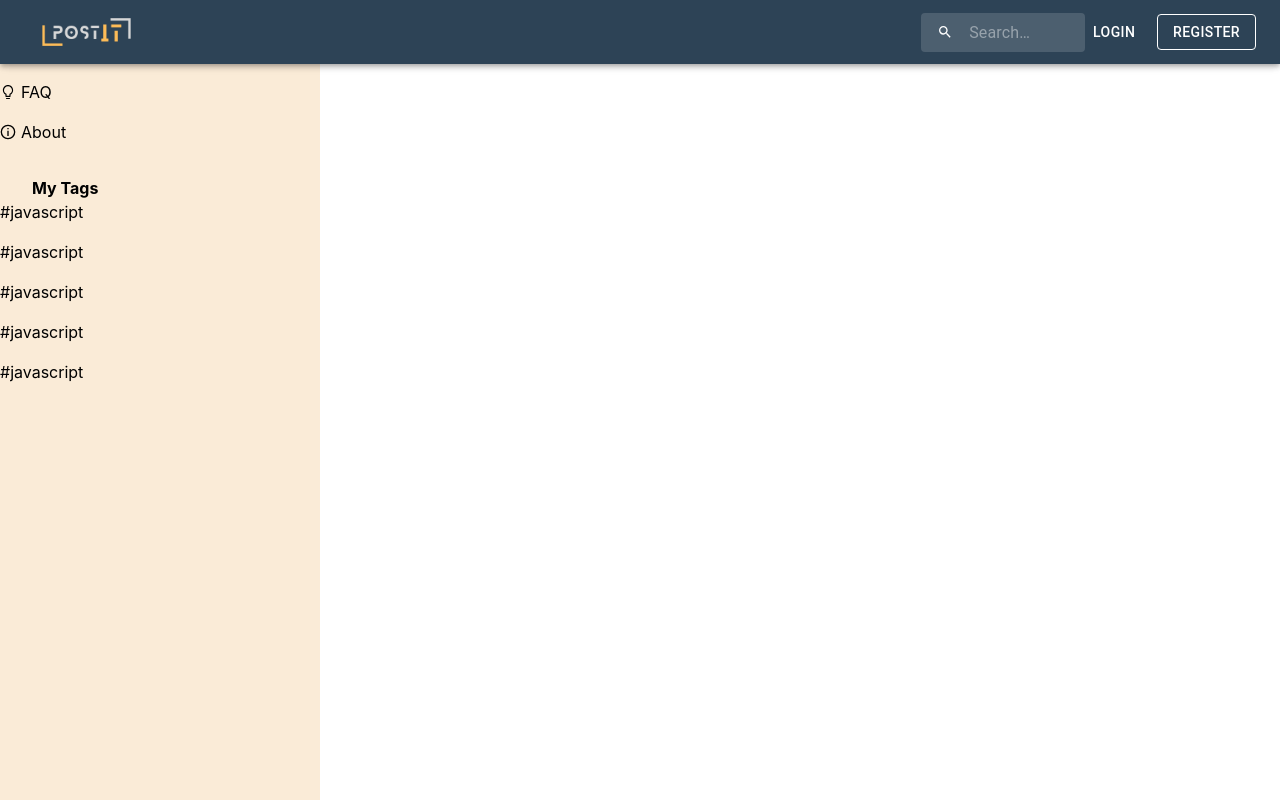
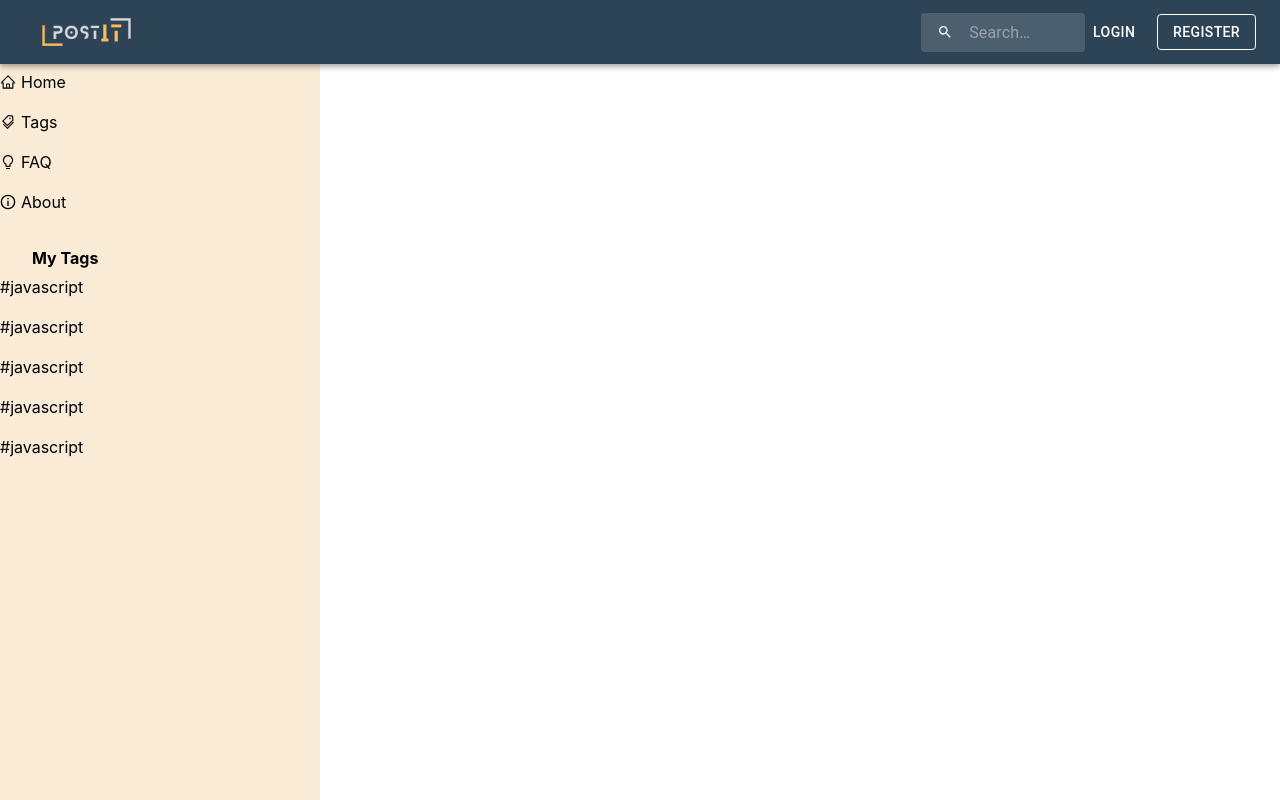
Before and after one commit to aisha0926/blog-platform, a React (Create React App) app in the folder frontend/: page / in a window 1280 px wide. Built offline with nearby package versions, Linux system fonts and the light colour scheme.

Commit message:
add routes edit userProfileMe Aside module css. add marginTop

```diff
--- a/frontend/src/Pages/UserProfileMe.jsx
+++ b/frontend/src/Pages/UserProfileMe.jsx
@@ -33,14 +33,14 @@ function UserProfileMe() {
           }
         );
         const user = await userDataResponse.json();
-        setProfileData(user);
+        setProfileData(user.data);
+        console.log(profileData);
       } catch (error) {
         console.error("Error fetching data", error);
       }
     };
     fetchUserData().finally(() => {});
-    console.log(profileData);
-  }, [authToken]);
+  }, []);
 
   //Format the date
   const formatDate = (dateString) => {
@@ -96,7 +96,9 @@ function UserProfileMe() {
             }}
           >
             <AvatarImage height={150} userData={profileData} hasBorder={true} />
-            <Typography variant="username">{profileData.firstname}</Typography>
+            <Typography variant="username">
+              {profileData.firstName} {profileData.lastName}
+            </Typography>
             <Typography variant="body2">
               <RiCake2Fill /> <span />
               Member since {formatDate(profileData.createdAt)}
--- a/frontend/src/components/Aside/Aside.module.css
+++ b/frontend/src/components/Aside/Aside.module.css
@@ -36,7 +36,7 @@
   display: flex;
   flex-direction: column;
   gap: 1rem;
-  margin-top: 0;
+  margin-top: 70px;
 }
 
 .aside-list > li {
@@ -48,6 +48,7 @@
 .aside-tags {
   max-height: 200px;
   overflow-y: auto;
+  margin-top: 5px;
 }
 
 .aside-heading {
```
Also changed, not shown: frontend/src/Routes/router.js (+26 -10 lines).
